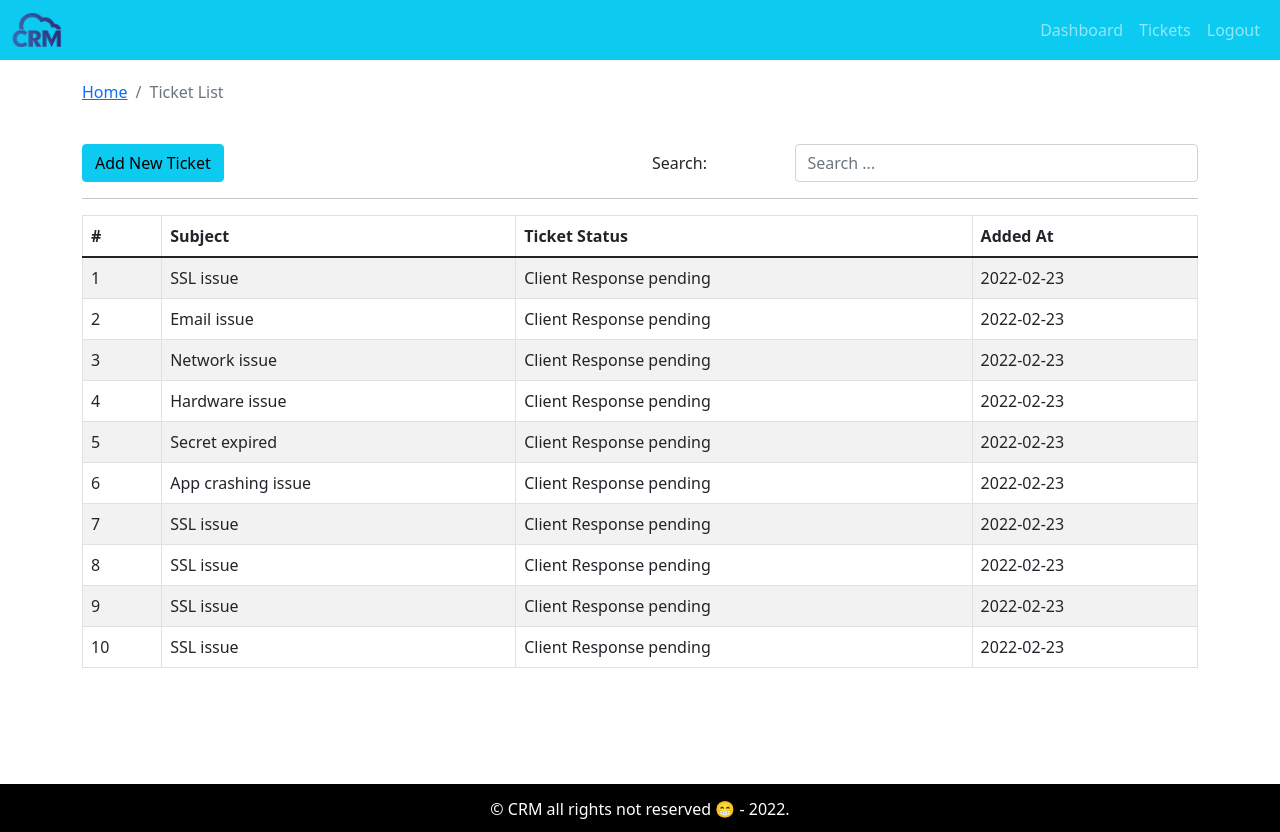
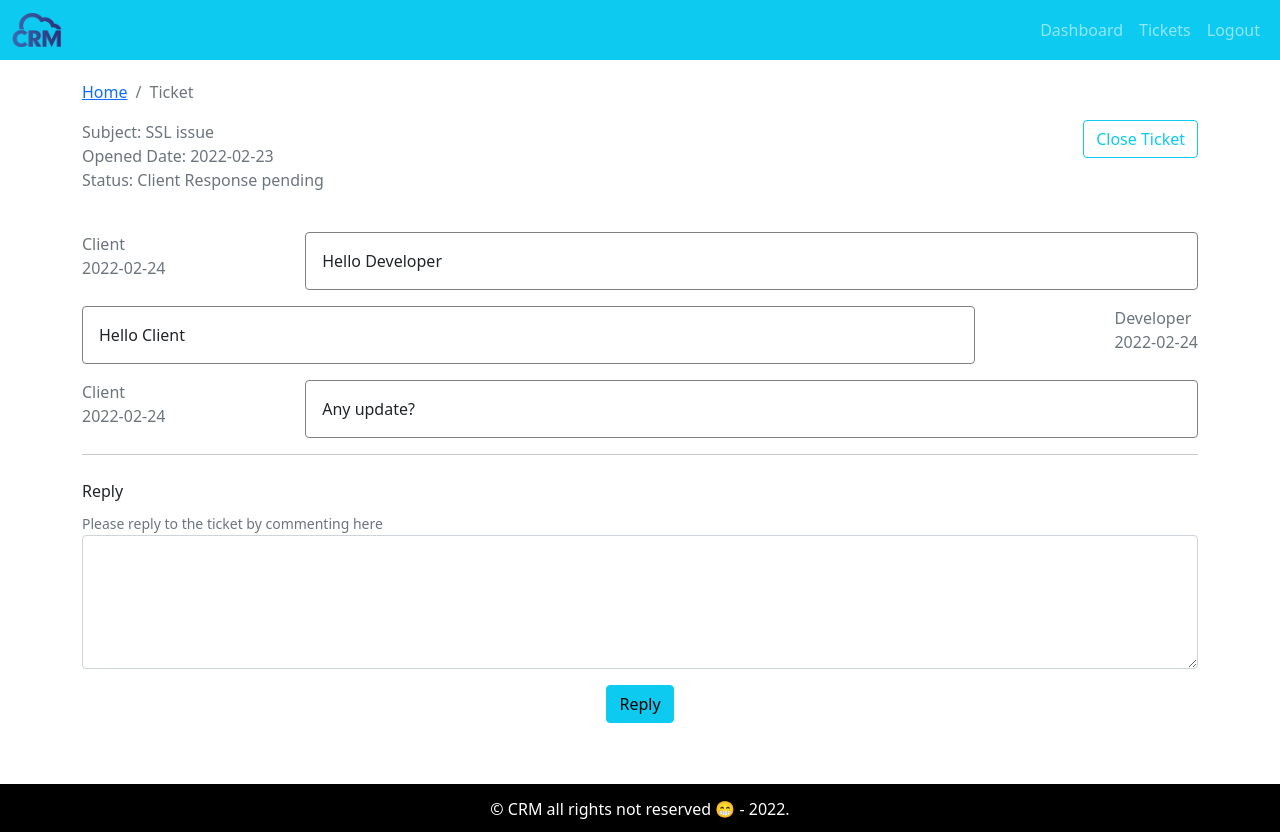
Before and after one commit to sushant1123/crm-frontend, a React (Create React App) app: page /tickets in a window 1280 px wide. Built offline with nearby package versions, Linux system fonts and the light colour scheme.

Commit message:
Create TicketDetails component and show message history component as well. Create UI for Update-ticket. Update BreadCrum component name to BreadCrumb.

```diff
--- a/src/App.js
+++ b/src/App.js
@@ -4,6 +4,7 @@ import DefaultLayout from "./layout/DefaultLayout";
 import AddTicket from "./containers/add-new-ticket/AddTicket";
 import Dashboard from "./containers/dashboard/Dashboard";
 import TicketList from "./containers/ticket-list/TicketList";
+import TicketDetails from "./containers/ticket-details/TicketDetails";
 
 function App() {
 	return (
@@ -11,7 +12,8 @@ function App() {
 			<DefaultLayout>
 				{/* <Dashboard /> */}
 				{/* <AddTicket /> */}
-				<TicketList />
+				{/* <TicketList /> */}
+				<TicketDetails />
 			</DefaultLayout>
 		</div>
 	);
--- a/src/assets/data/dummy.tickets.json
+++ b/src/assets/data/dummy.tickets.json
@@ -3,7 +3,24 @@
 		"id": 1,
 		"subject": "SSL issue",
 		"status": "Client Response pending",
-		"addedAt": "2022-02-23"
+		"addedAt": "2022-02-23",
+		"history": [
+			{
+				"date": "2022-02-24",
+				"message": "Hello Developer",
+				"messageBy": "Client"
+			},
+			{
+				"date": "2022-02-24",
+				"message": "Hello Client",
+				"messageBy": "Developer"
+			},
+			{
+				"date": "2022-02-24",
+				"message": "Any update?",
+				"messageBy": "Client"
+			}
+		]
 	},
 	{
 		"id": 2,
--- a/src/components/breadcrum/BreadCrum.jsx
+++ b/src/components/breadcrumb/BreadCrumb.jsx
@@ -1,7 +1,7 @@
 import React from "react";
 import { Breadcrumb } from "react-bootstrap";
 
-const BreadCrum = ({ page }) => {
+const BreadCrumb = ({ page }) => {
 	return (
 		<Breadcrumb>
 			<Breadcrumb.Item href="#">Home</Breadcrumb.Item>
@@ -10,4 +10,4 @@ const BreadCrum = ({ page }) => {
 	);
 };
 
-export default BreadCrum;
+export default BreadCrumb;
--- /dev/null
+++ b/src/components/update-ticket/UpdateTicket.jsx
@@ -0,0 +1,28 @@
+import React from "react";
+import { Form, Button } from "react-bootstrap";
+import PropTypes from "prop-types";
+
+const UpdateTicket = ({ message, handleOnChange, handleOnSubmit }) => {
+	return (
+		<Form onSubmit={handleOnSubmit}>
+			<Form.Label>Reply</Form.Label>
+			<br />
+			<Form.Text>Please reply to the ticket by commenting here</Form.Text>
+			<Form.Control as="textarea" rows={5} name="details" value={message} onChange={handleOnChange} />
+
+			<div className="text-center mt-3 mb-3">
+				<Button variant="info" type="submit">
+					Reply
+				</Button>
+			</div>
+		</Form>
+	);
+};
+
+export default UpdateTicket;
+
+UpdateTicket.propTypes = {
+	message: PropTypes.string.isRequired,
+	handleOnChange: PropTypes.func.isRequired,
+	handleOnSubmit: PropTypes.func.isRequired,
+};
--- a/src/containers/add-new-ticket/AddTicket.jsx
+++ b/src/containers/add-new-ticket/AddTicket.jsx
@@ -1,7 +1,7 @@
 import React, { useState, useEffect } from "react";
 import { Container, Row, Col } from "react-bootstrap";
 import AddNewTicketForm from "../../components/add-ticket-form/AddNewTicketForm";
-import BreadCrum from "../../components/breadcrum/BreadCrum";
+import BreadCrumb from "../../components/breadcrumb/BreadCrumb";
 import { shortText } from "../../utils/validation";
 
 const initialAddNewTicketData = {
@@ -61,7 +61,7 @@ const AddTicket = () => {
 		<Container>
 			<Row>
 				<Col>
-					<BreadCrum page="Add New Ticket" />
+					<BreadCrumb page="Add New Ticket" />
 				</Col>
 			</Row>
 			<Row>
--- a/src/containers/dashboard/Dashboard.jsx
+++ b/src/containers/dashboard/Dashboard.jsx
@@ -2,14 +2,14 @@ import React from "react";
 import { Container, Row, Col, Button } from "react-bootstrap";
 import TicketsTable from "../../components/tickets-table/TicketsTable";
 import tickets from "../../assets/data/dummy.tickets.json";
-import BreadCrum from "../../components/breadcrum/BreadCrum";
+import BreadCrumb from "../../components/breadcrumb/BreadCrumb";
 
 const Dashboard = () => {
 	return (
 		<Container>
 			<Row>
 				<Col>
-					<BreadCrum page={"Dashboard"} />
+					<BreadCrumb page={"Dashboard"} />
 				</Col>
 			</Row>
 			<Row>
--- /dev/null
+++ b/src/containers/message-history/MessageHistory.jsx
@@ -0,0 +1,27 @@
+import React from "react";
+import PropTypes from "prop-types";
+import "./messageHistory.style.css";
+
+const MessageHistory = ({ msgs }) => {
+	return (
+		<>
+			{msgs.map((msg, index) => {
+				return (
+					<div className="message-history mt-3" key={index}>
+						<div className="send font-weight-bold text-secondary">
+							<div className="sender">{msg.messageBy}</div>
+							<div className="date">{msg.date}</div>
+						</div>
+						<div className="message text-right">{msg.message}</div>
+					</div>
+				);
+			})}
+		</>
+	);
+};
+
+export default MessageHistory;
+
+MessageHistory.propsTypes = {
+	msgs: PropTypes.array.isRequired,
+};
--- /dev/null
+++ b/src/containers/message-history/messageHistory.style.css
@@ -0,0 +1,18 @@
+.message-history {
+	display: flex;
+	flex-direction: row;
+	justify-content: space-between;
+}
+
+.message-history:nth-child(even) {
+	display: flex;
+	flex-direction: row-reverse;
+	justify-content: space-between;
+}
+
+.message {
+	padding: 1rem;
+	width: 80%;
+	border: 1px solid gray;
+	border-radius: 0.25rem;
+}
--- /dev/null
+++ b/src/containers/ticket-details/TicketDetails.jsx
@@ -0,0 +1,64 @@
+import React, { useState, useEffect } from "react";
+import { Button, Col, Container, Row } from "react-bootstrap";
+import BreadCrumb from "../../components/breadcrumb/BreadCrumb";
+import tickets from "../../assets/data/dummy.tickets.json";
+import MessageHistory from "../message-history/MessageHistory";
+import UpdateTicket from "../../components/update-ticket/UpdateTicket";
+
+const ticket = tickets[0];
+const TicketDetails = () => {
+	const [message, setMessage] = useState("");
+
+	useEffect(() => {}, [message]);
+
+	const handleOnChange = (e) => {
+		const { value } = e.target;
+		setMessage(value);
+	};
+
+	const handleOnSubmit = (e) => {
+		alert("submit clicked");
+	};
+
+	return (
+		<Container>
+			<Row>
+				<Col>
+					<BreadCrumb page={"Ticket"} />
+				</Col>
+			</Row>
+
+			<Row>
+				<Col className="text-weight-bold text-secondary">
+					<div className="subject">Subject: {ticket.subject}</div>
+					<div className="openedAt">Opened Date: {ticket.addedAt}</div>
+					<div className="status">Status: {ticket.status}</div>
+				</Col>
+
+				<Col className="text-end">
+					<Button variant="outline-info">Close Ticket</Button>
+				</Col>
+			</Row>
+
+			<Row className="mt-4">
+				<Col>
+					<MessageHistory msgs={ticket.history} />
+				</Col>
+			</Row>
+
+			<hr />
+
+			<Row className="mt-4">
+				<Col>
+					<UpdateTicket
+						message={message}
+						handleOnChange={handleOnChange}
+						handleOnSubmit={handleOnSubmit}
+					/>
+				</Col>
+			</Row>
+		</Container>
+	);
+};
+
+export default TicketDetails;
--- a/src/containers/ticket-list/TicketList.jsx
+++ b/src/containers/ticket-list/TicketList.jsx
@@ -1,6 +1,6 @@
 import React, { useState, useEffect } from "react";
 import { Container, Row, Col, Button } from "react-bootstrap";
-import BreadCrum from "../../components/breadcrum/BreadCrum";
+import BreadCrumb from "../../components/breadcrumb/BreadCrumb";
 import SearchForm from "../search-form/SearchForm";
 import TicketsTable from "../../components/tickets-table/TicketsTable";
 import tickets from "../../assets/data/dummy.tickets.json";
@@ -30,7 +30,7 @@ const TicketList = () => {
 		<Container>
 			<Row>
 				<Col>
-					<BreadCrum page="Ticket List" />
+					<BreadCrumb page="Ticket List" />
 				</Col>
 			</Row>
 
```
